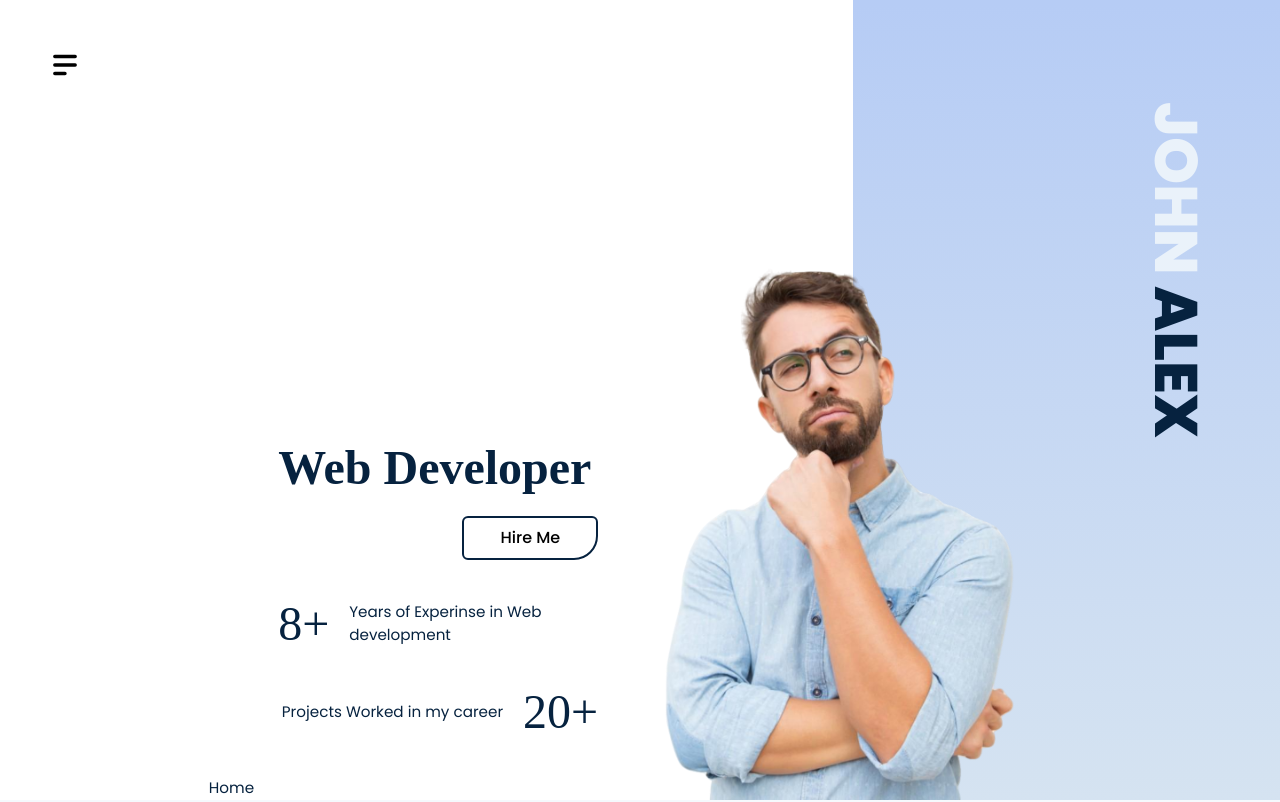
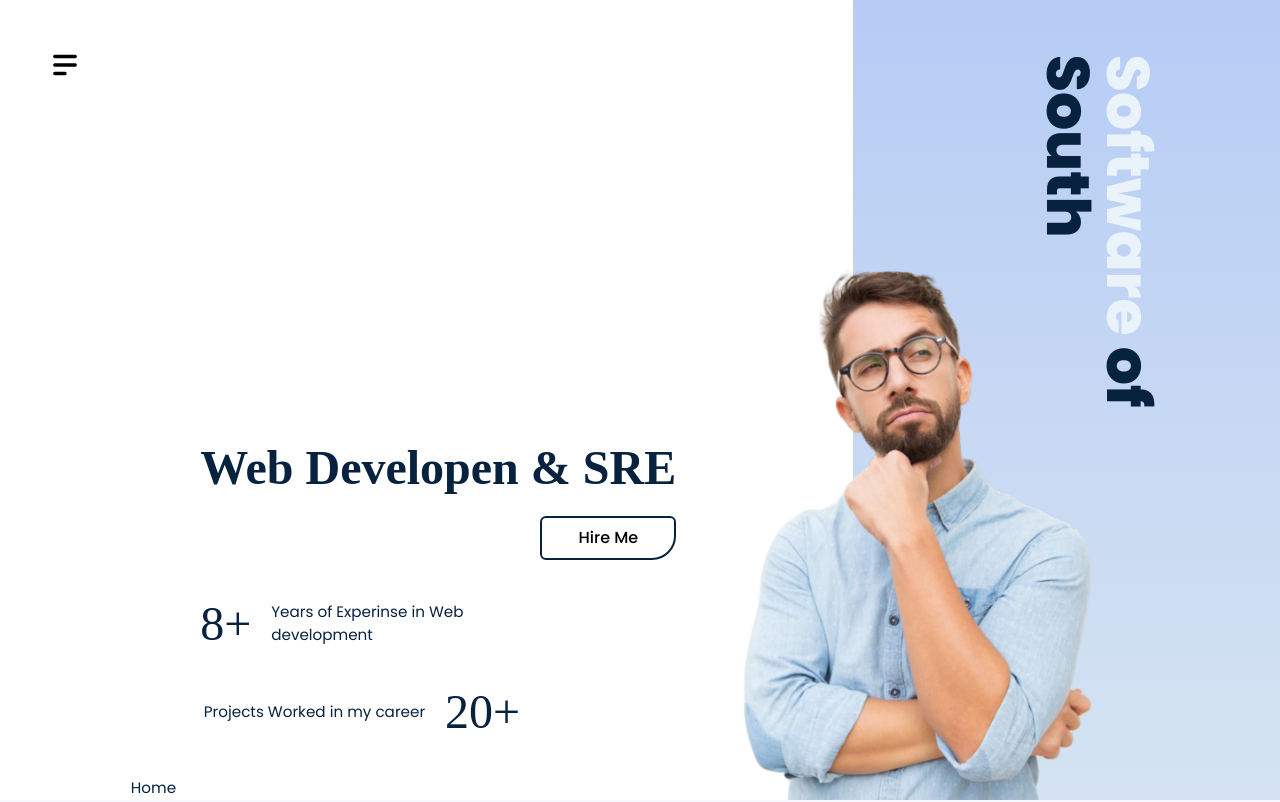
Before and after one commit to dani54196/sos_portfolio, a React (Vite) app: page / in a window 1280 px wide. Shown: the top 802 px of the page. Built offline with nearby package versions, Linux system fonts and the light colour scheme; a web font is replaced by a local one.

Commit message:
hero mean main

```diff
--- a/src/Content.js
+++ b/src/Content.js
@@ -58,9 +58,9 @@ export const content = {
     },
   ],
   hero: {
-    title: "Web Developer",
-    firstName: "JOHN",
-    LastName: "ALEX",
+    title: "Web Developen & SRE",
+    firstName: "Software ",
+    LastName: "of South",
     btnText: "Hire Me",
     image: Hero_person,
     hero_content: [
```
